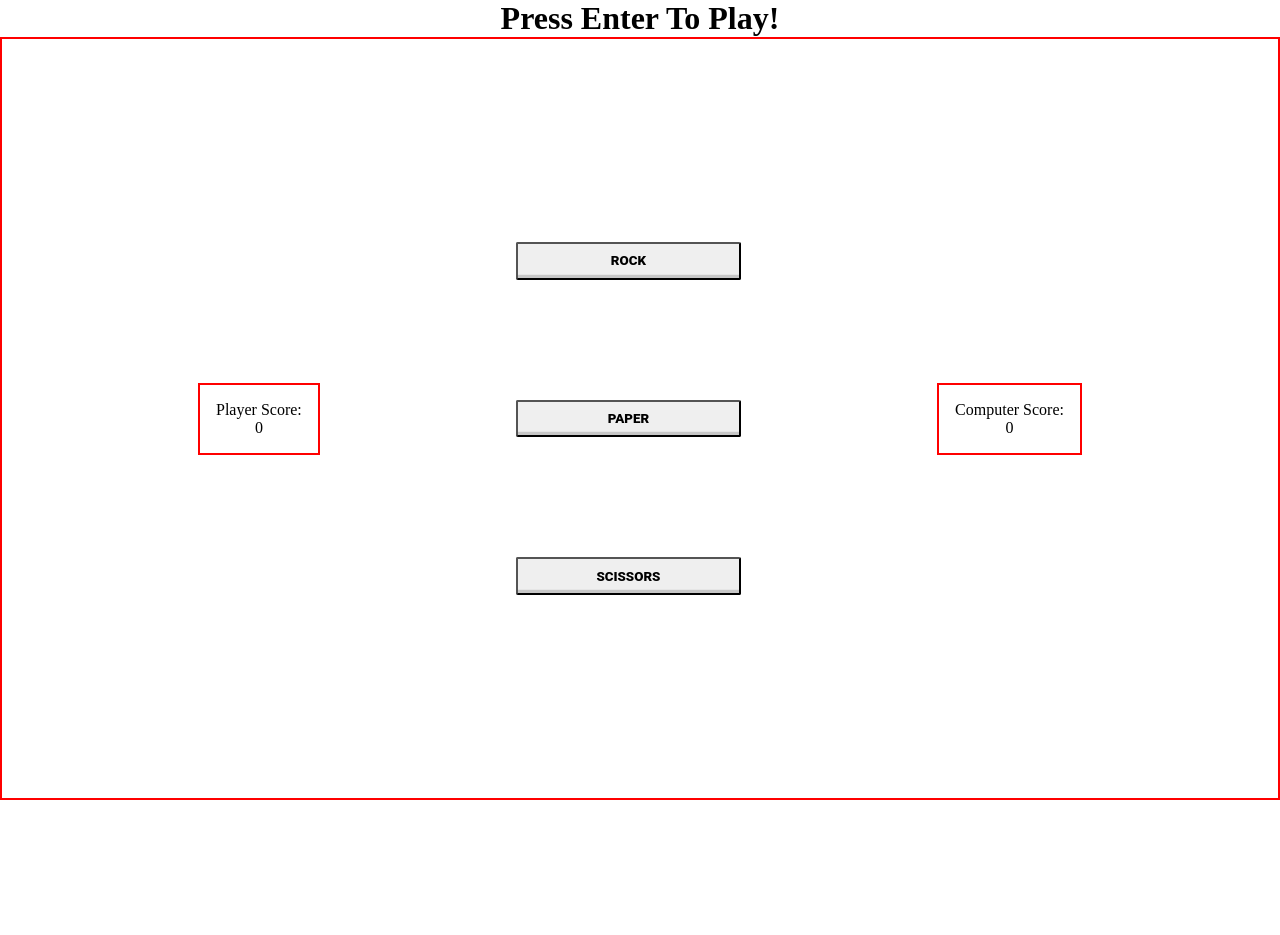
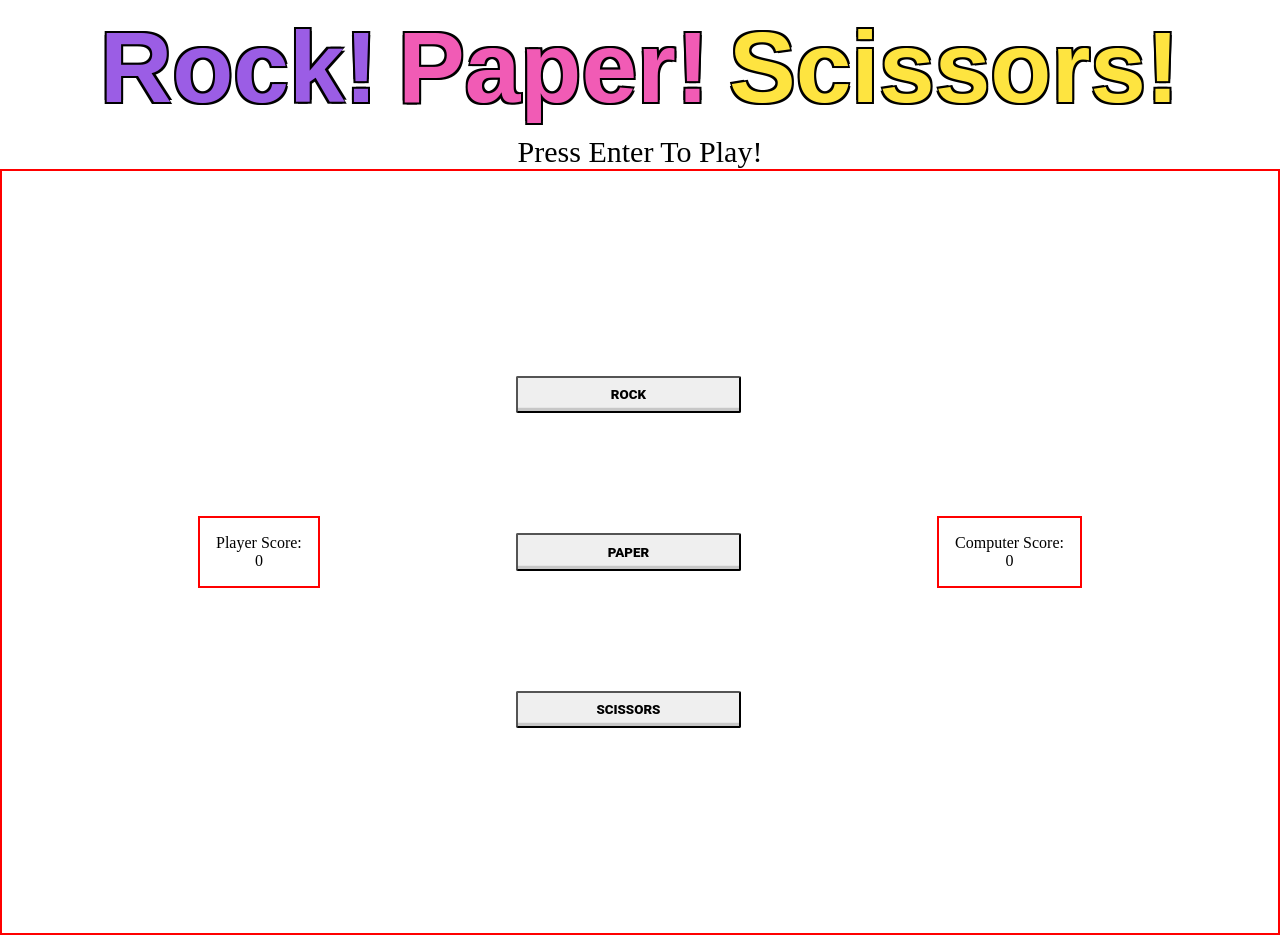
Before and after one commit to brennenmichael/rock-paper-scissors, a plain HTML site: page index.html in a window 1280 px wide. Before the commit the page ends 800 px from the top, so only its background shows below. Drawn offline with Linux system fonts and the light colour scheme.

Commit message:
Added intro text animation.

```diff
--- a/index.html
+++ b/index.html
@@ -9,9 +9,14 @@
     <script src="rock-paper-scissors.js" defer></script>
 </head>
 <body>
+    <div id="text-drop">
+        <div class="rock-drop">Rock!</div>
+        <div class="paper-drop">Paper!</div>
+        <div class="scissors-drop">Scissors!</div>
+      </div>
     <div class="container">
         <div id="game-text">
-            <h1>Press Enter To Play!</h1>
+            Press Enter To Play!
         </div>
         <div id="game" class="container">
             <div class="scorebox">
--- a/rock-paper-scissors.js
+++ b/rock-paper-scissors.js
@@ -4,20 +4,6 @@ function computerPlay() {
     let computerSelection = Math.floor(Math.random() * 3);
     computerSelection = choice[computerSelection];
     return computerSelection;
-}
-
-function isInArray(input, array) {
-    if (!array.includes(input)) {
-        return false;
-    } return true;
-}
-
-
-
-
-function playerResult() {
-    selection = playerPick();
-    console.log(`Selection is ${selection}`)
 }
 
 function roundResult(computerSelection, playerSelection) {
@@ -38,33 +24,6 @@ function roundResult(computerSelection, playerSelection) {
     }
     return [computerScore, playerScore];
 }
-
-
-async function gameRound() { //previously (playerSelection, computerSelection)
-    changeText('game-text', "Rock, paper, scissors...");
-    computerSelection = computerPlay();
-    playerSelection = await playerPick();
-    playerSelection = new Promise((resolve, reject) => {
-        resolve(playerPick());
-    })
-    Promise.all([computerSelection, playerSelection]).then((selections) => {
-        console.log(selections);
-    })
-    // let selections;
-    // selections = [computerSelection, playerSelection]
-    // while (typeof playerSelection === 'undefined') {
-    //     playerSelection = playerPick();
-    // }
-    // if (typeof playerSelection !== 'undefined') {
-    //     console.log(selections);
-    //     return selections;
-    // }
-    // console.log(selections);
-}
-
-// Promise.all([promise1, promise2, promise3]).then((values) => {
-//     console.log(values);
-//   });
 
 function sleep(ms) {
     return new Promise(resolve => setTimeout(resolve, ms));
@@ -151,7 +110,6 @@ function computerRock(playerChoice) {
     }
     else changeText('game-text', "Computer chose rock. Tie!")
     playerChoice = 'undefined'
-    computerPlay()
     return
 }
 
@@ -166,7 +124,6 @@ function computerPaper(playerChoice) {
     }
     else changeText('game-text', "Computer chose paper. Tie!")
     playerChoice = 'undefined'
-    computerPlay()
     return
 }
 
@@ -181,6 +138,5 @@ function computerScissors(playerChoice) {
     }
     else changeText('game-text', "Computer chose scissors. Tie!")
     playerChoice = 'undefined'
-    computerPlay()
     return
 }
--- a/styles.css
+++ b/styles.css
@@ -46,6 +46,13 @@
     border: solid red 2px;
 }
 
+#game-text {
+    font-size: 30px;
+    resize: none;
+    text-size-adjust: none;
+
+}
+
 .scorebox {
     padding: 1em;
     margin: auto;
@@ -54,3 +61,46 @@
     text-align: center;
     border: solid red 2px;
 }
+
+#text-drop {
+    justify-content: center;
+    position: relative;
+    display: flex;
+    font-size:100px;
+    font-family: arial;
+    font-weight: 900;
+  }
+
+  .rock-drop,
+  .paper-drop,
+  .scissors-drop {
+      margin: 10px;
+      text-shadow: 2px 2px 0px black, -2px 2px 0px black, -2px -2px 0px black, 2px -2px 0px black
+  }
+
+  .rock-drop {
+    opacity:0;
+    animation: drop .4s linear forwards;
+    color: #9b5de5;
+  }
+
+  .paper-drop {
+    opacity:0;
+    animation: drop .4s linear forwards 1s;
+    color: #f15bb5;
+  }
+
+  .scissors-drop {
+    opacity:0;
+    animation: drop .4s linear forwards 2s;
+    color: #fee440;
+  }
+
+  @keyframes drop {
+    0% {transform: translateY(-200px) scaleY(0.9); opacity: 0;}
+    5% {opacity: .7;}
+    50% {transform: translateY(0px) scaleY(1); opacity: 1;}
+    65% {transform: translateY(-17px) scaleY(.9); opacity: 1;}
+    75% {transform: translateY(-22px) scaleY(.9); opacity: 1;}
+    100% {transform: translateY(0px) scaleY(1); opacity: 1;}
+  }
```
